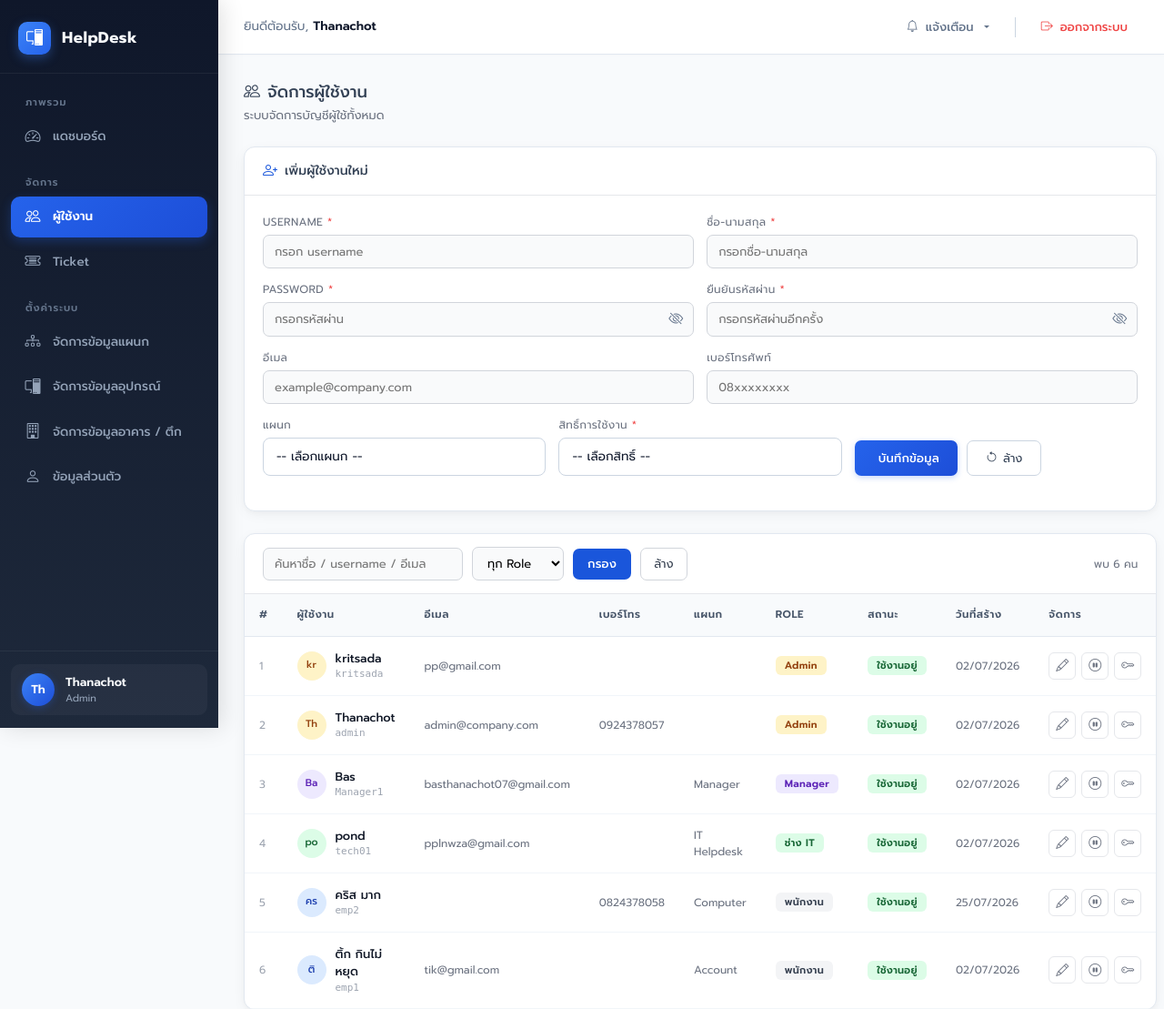
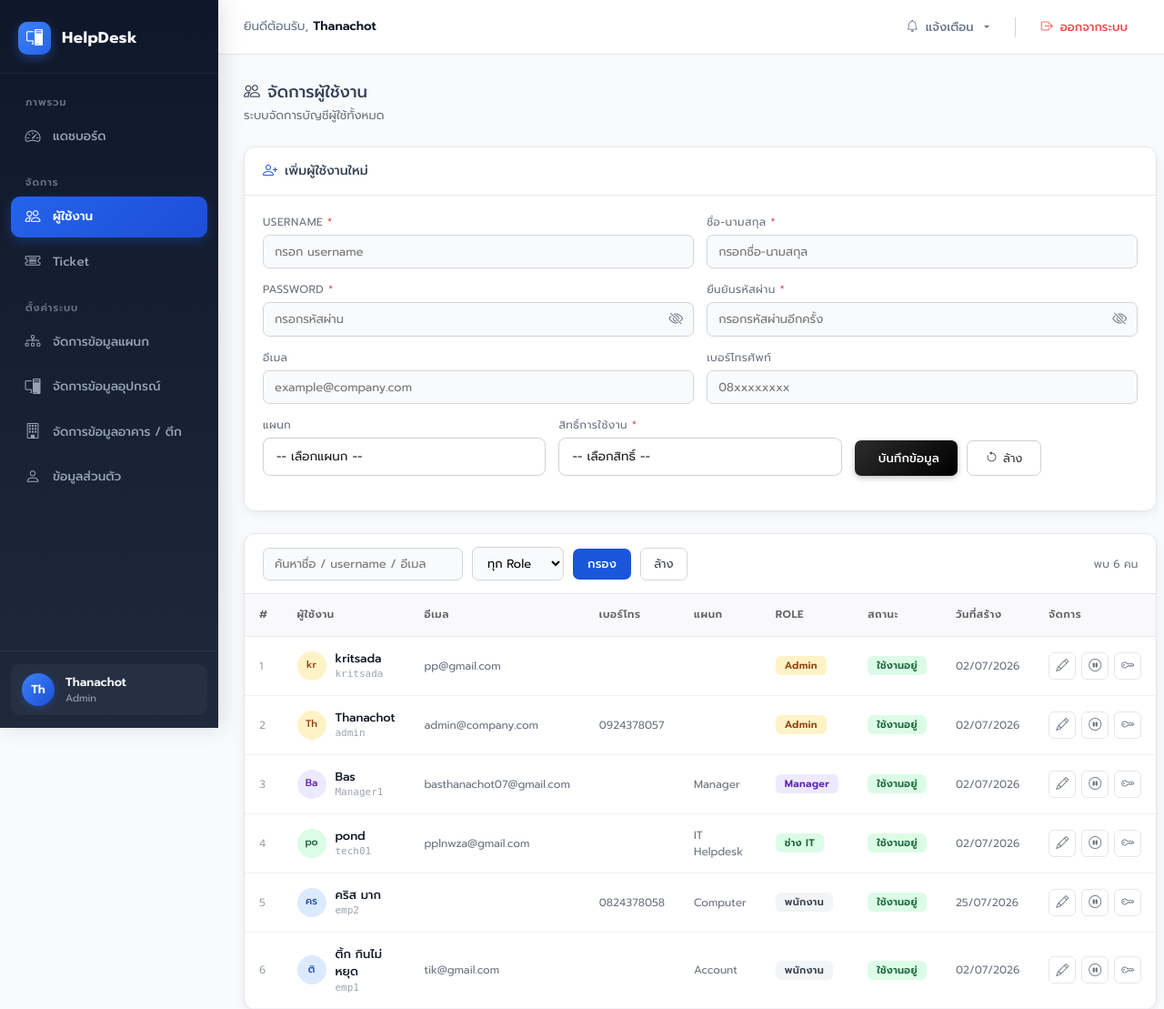
Before and after one commit to Thanachot777x/learn-git, a PHP site: page /admin/manage_users.php in a window 1280 px wide. Shown: the top 1109 px of the page at 91% size. Run offline with PHP 8.4, Linux system fonts and the light colour scheme; a user stored in the database is signed in; data comes from the database, SQL or seed files in the repository.

```diff
--- a/assets/css/style.css
+++ b/assets/css/style.css
@@ -1,31 +1,32 @@
 /* ===================================================
-   IT Support Helpdesk - Modern SaaS Design System
+   IT Support Helpdesk - iPhone Style (White / Gray / Black)
    =================================================== */
 
 :root {
-    --primary: #2563eb;
-    --primary-hover: #1d4ed8;
-    --primary-light: #eff6ff;
-    --success: #10b981;
-    --warning: #f59e0b;
-    --danger: #ef4444;
-    --slate-50: #f8fafc;
-    --slate-100: #f1f5f9;
-    --slate-200: #e2e8f0;
-    --slate-300: #cbd5e1;
-    --slate-600: #475569;
-    --slate-700: #334155;
-    --slate-900: #0f172a;
+    --primary: #1c1c1e;
+    --primary-hover: #000000;
+    --primary-light: #f2f2f7;
+    --success: #34c759;
+    --warning: #ff9500;
+    --danger: #ff3b30;
+    --slate-50: #f9f9fb;
+    --slate-100: #f2f2f7;
+    --slate-200: #e5e5ea;
+    --slate-300: #d1d1d6;
+    --slate-400: #c7c7cc;
+    --slate-600: #636366;
+    --slate-700: #3a3a3c;
+    --slate-900: #1c1c1e;
     --radius-sm: 8px;
     --radius-md: 12px;
     --radius-lg: 16px;
     --shadow-sm: 0 1px 2px 0 rgba(0, 0, 0, 0.05);
-    --shadow-md: 0 4px 16px -2px rgba(15, 23, 42, 0.06), 0 2px 6px -1px rgba(15, 23, 42, 0.03);
-    --shadow-lg: 0 12px 32px -4px rgba(15, 23, 42, 0.1), 0 4px 12px -2px rgba(15, 23, 42, 0.04);
+    --shadow-md: 0 4px 16px -2px rgba(0, 0, 0, 0.06), 0 2px 6px -1px rgba(0, 0, 0, 0.03);
+    --shadow-lg: 0 12px 32px -4px rgba(0, 0, 0, 0.1), 0 4px 12px -2px rgba(0, 0, 0, 0.04);
 }
 
 body {
-    background-color: var(--slate-50);
+    background-color: var(--slate-100);
     font-family: 'Prompt', 'Inter', -apple-system, BlinkMacSystemFont, sans-serif;
     color: var(--slate-700);
     -webkit-font-smoothing: antialiased;
@@ -78,27 +79,27 @@ body {
 }
 
 .btn-primary, .btn-save {
-    background: linear-gradient(135deg, #2563eb 0%, #1d4ed8 100%) !important;
+    background: linear-gradient(135deg, #2c2c2e 0%, #000000 100%) !important;
     border: none !important;
     color: #ffffff !important;
-    box-shadow: 0 2px 6px rgba(37, 99, 235, 0.25);
+    box-shadow: 0 2px 6px rgba(0, 0, 0, 0.25);
 }
 
 .btn-primary:hover, .btn-save:hover {
-    background: linear-gradient(135deg, #1d4ed8 0%, #1e40af 100%) !important;
-    box-shadow: 0 4px 12px rgba(37, 99, 235, 0.35) !important;
+    background: linear-gradient(135deg, #000000 0%, #000000 100%) !important;
+    box-shadow: 0 4px 12px rgba(0, 0, 0, 0.35) !important;
     transform: translateY(-1px);
 }
 
 .btn-success, .btn-add {
-    background: linear-gradient(135deg, #10b981 0%, #059669 100%) !important;
+    background: linear-gradient(135deg, #34c759 0%, #248a3d 100%) !important;
     border: none !important;
     color: #ffffff !important;
-    box-shadow: 0 2px 6px rgba(16, 185, 129, 0.25);
+    box-shadow: 0 2px 6px rgba(52, 199, 89, 0.25);
 }
 
 .btn-success:hover, .btn-add:hover {
-    background: linear-gradient(135deg, #059669 0%, #047857 100%) !important;
+    background: linear-gradient(135deg, #248a3d 0%, #1c6e30 100%) !important;
     transform: translateY(-1px);
 }
 
```
Also changed, not shown: other parts of assets/css/style.css (+17 -17 lines), myqrcode.png, 1 other file.
